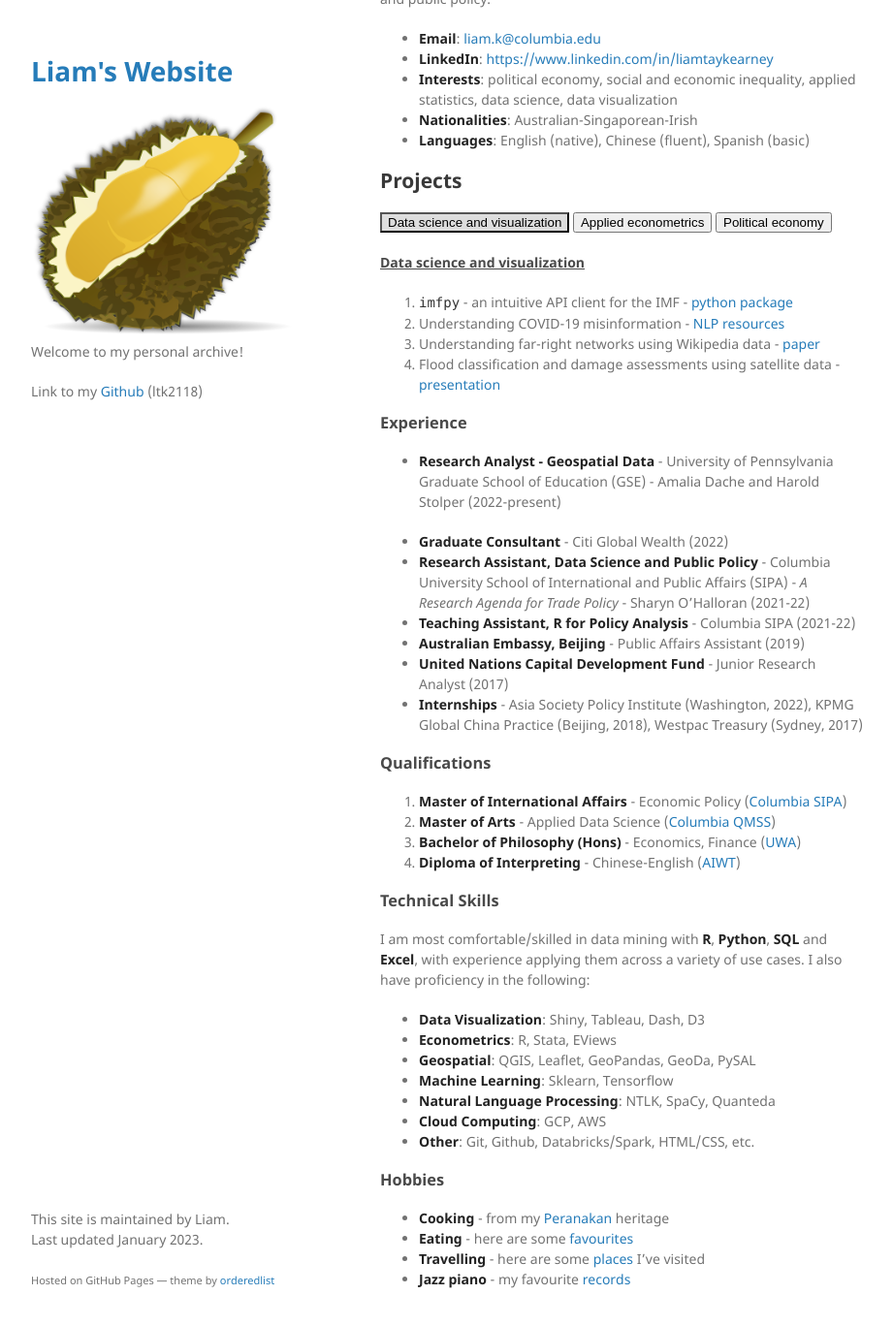
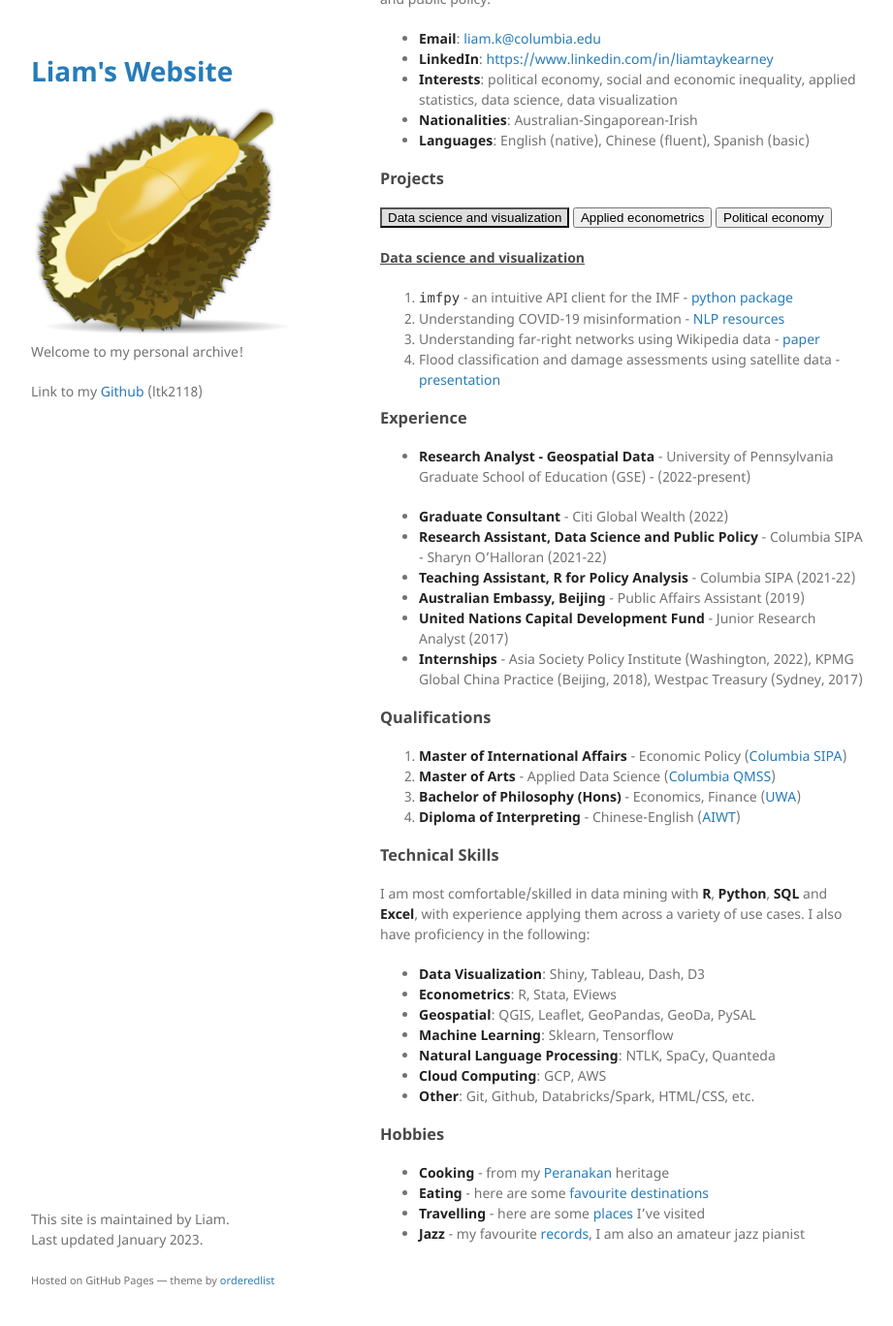
Before and after one commit to liamtk/liamtk.github.io, a Jekyll site: the page built from index.md, in a window 1280 px wide and 1400 px high, scrolled down 155 px. Shown: the top 1368 px of the window at 97% size, without its empty margins (178-1099 px from the left). Built offline with Jekyll 4.4.1, drawn with Linux system fonts in a browser that asks for light colours; our own code applies the rules of GitHub Pages for plain Markdown files.

Commit message:
update index.md

```diff
--- a/index.md
+++ b/index.md
@@ -10,7 +10,7 @@ I'm a Columbia [SIPA](https://www.sipa.columbia.edu/)-[QMSS](https://www.qmss.co
 
 
 
-## Projects
+### Projects
 
 <head>
     <style>
@@ -72,10 +72,10 @@ I'm a Columbia [SIPA](https://www.sipa.columbia.edu/)-[QMSS](https://www.qmss.co
 
 ### Experience
 
-- **Research Analyst - Geospatial Data** - University of Pennsylvania Graduate School of Education (GSE) - Amalia Dache and Harold Stolper (2022-present)
+- **Research Analyst - Geospatial Data** - University of Pennsylvania Graduate School of Education (GSE) - (2022-present)
 
 * **Graduate Consultant** - Citi Global Wealth (2022)
-* **Research Assistant, Data Science and Public Policy** - Columbia University School of International and Public Affairs (SIPA) - *A Research Agenda for Trade Policy* - Sharyn O'Halloran (2021-22)
+* **Research Assistant, Data Science and Public Policy** - Columbia SIPA - Sharyn O'Halloran (2021-22)
 * **Teaching Assistant, R for Policy Analysis** - Columbia SIPA (2021-22)
 * **Australian Embassy, Beijing** - Public Affairs Assistant (2019)
 * **United Nations Capital Development Fund** - Junior Research Analyst (2017)
@@ -109,6 +109,6 @@ I am most comfortable/skilled in data mining with **R**, **Python**, **SQL** and
 ### Hobbies
 
 * **Cooking** - from my [Peranakan](pages/peranakan.md) heritage
-* **Eating** - here are some [favourites](pages/food.md)
+* **Eating** - here are some [favourite destinations](pages/food.md)
 * **Travelling** - here are some [places](pages/places.md) I've visited
-* **Jazz piano** - my favourite [records](pages/records.md)
+* **Jazz** - my favourite [records](pages/records.md), I am also an amateur jazz pianist
```
Also changed, not shown: pages/records.md (added, +31 -0 lines).
